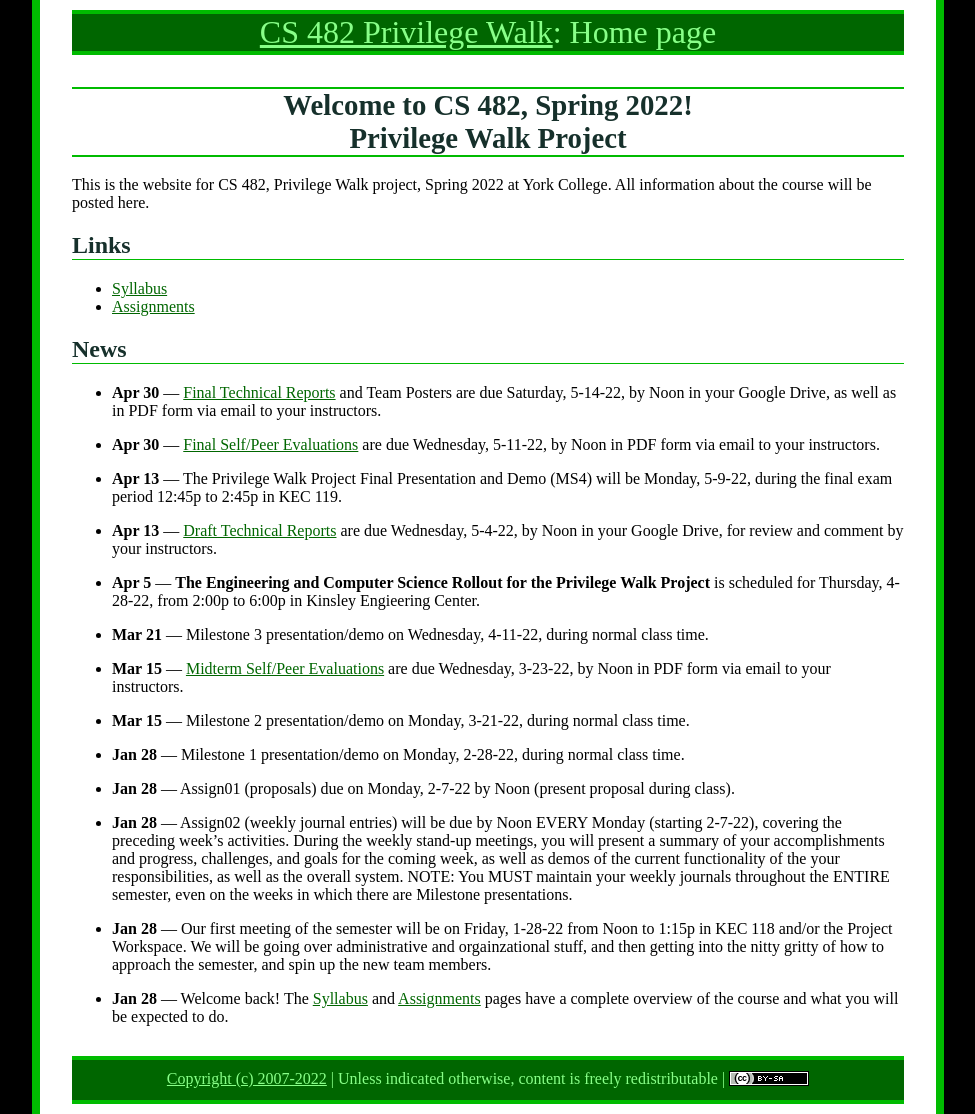
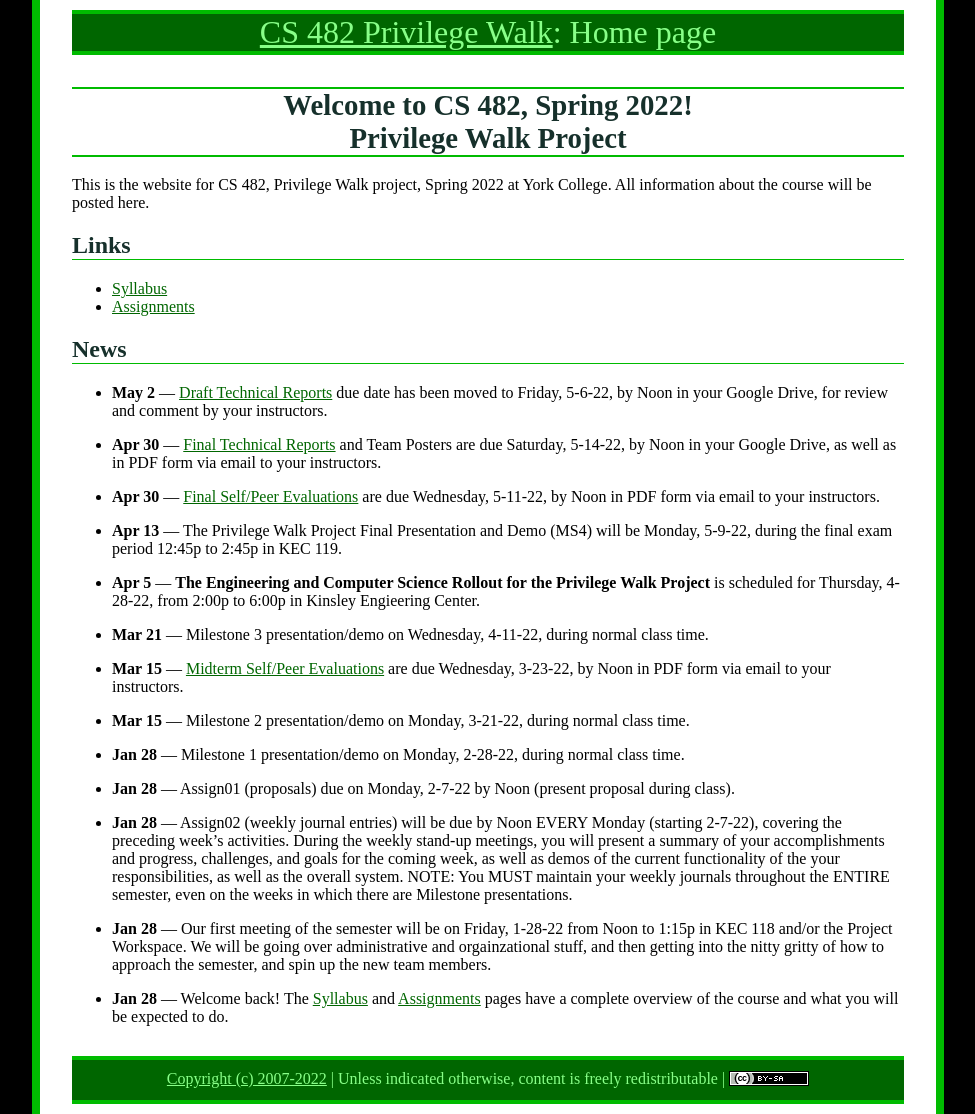
Before and after one commit to ycpcs/cs482-spring2022-PW, a Jekyll site: the page built from index.md, in a window 1280 px wide. Shown: the whole page, without its empty margins (152-1127 px from the left). Built offline with Jekyll 4.4.1, drawn with Linux system fonts in a browser that asks for light colours.

Commit message:
updated due date for draft report

```diff
--- a/index.md
+++ b/index.md
@@ -18,13 +18,13 @@ All information about the course will be posted here.
 <!--
 -->
 
+* **May 2** &mdash; [Draft Technical Reports](./assign/finalreport.html) due date has been moved to Friday, 5-6-22, by Noon in your Google Drive, for review and comment by your instructors.
+
 * **Apr 30** &mdash; [Final Technical Reports](./assign/finalreport.html) and Team Posters are due Saturday, 5-14-22, by Noon in your Google Drive, as well as in PDF form via email to your instructors.
 
 * **Apr 30** &mdash; [Final Self/Peer Evaluations](./assign/PeerEval-PrivilegeWalk-Sp22-final.doc) are due Wednesday, 5-11-22, by Noon in PDF form via email to your instructors.
 
 * **Apr 13** &mdash; The Privilege Walk Project Final Presentation and Demo (MS4) will be Monday, 5-9-22, during the final exam period  12:45p to 2:45p in KEC 119.
-
-* **Apr 13** &mdash; [Draft Technical Reports](./assign/finalreport.html) are due Wednesday, 5-4-22, by Noon in your Google Drive, for review and comment by your instructors.
 
 * **Apr 5** &mdash; **The Engineering and Computer Science Rollout for the Privilege Walk Project** is scheduled for Thursday, 4-28-22, from 2:00p to 6:00p in Kinsley Engieering Center.
 
```
Also changed, not shown: assign/index.md (+1 -1 lines).
